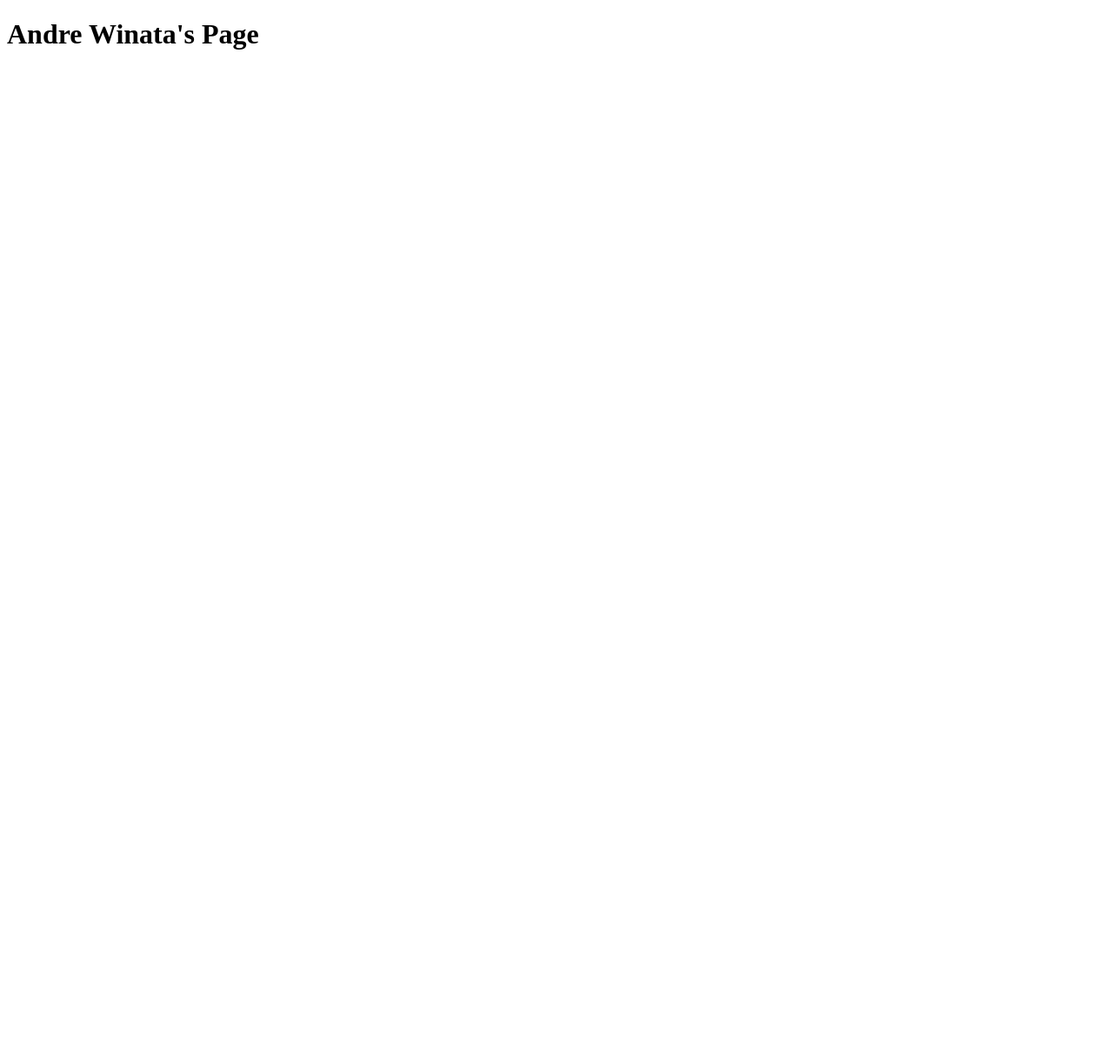
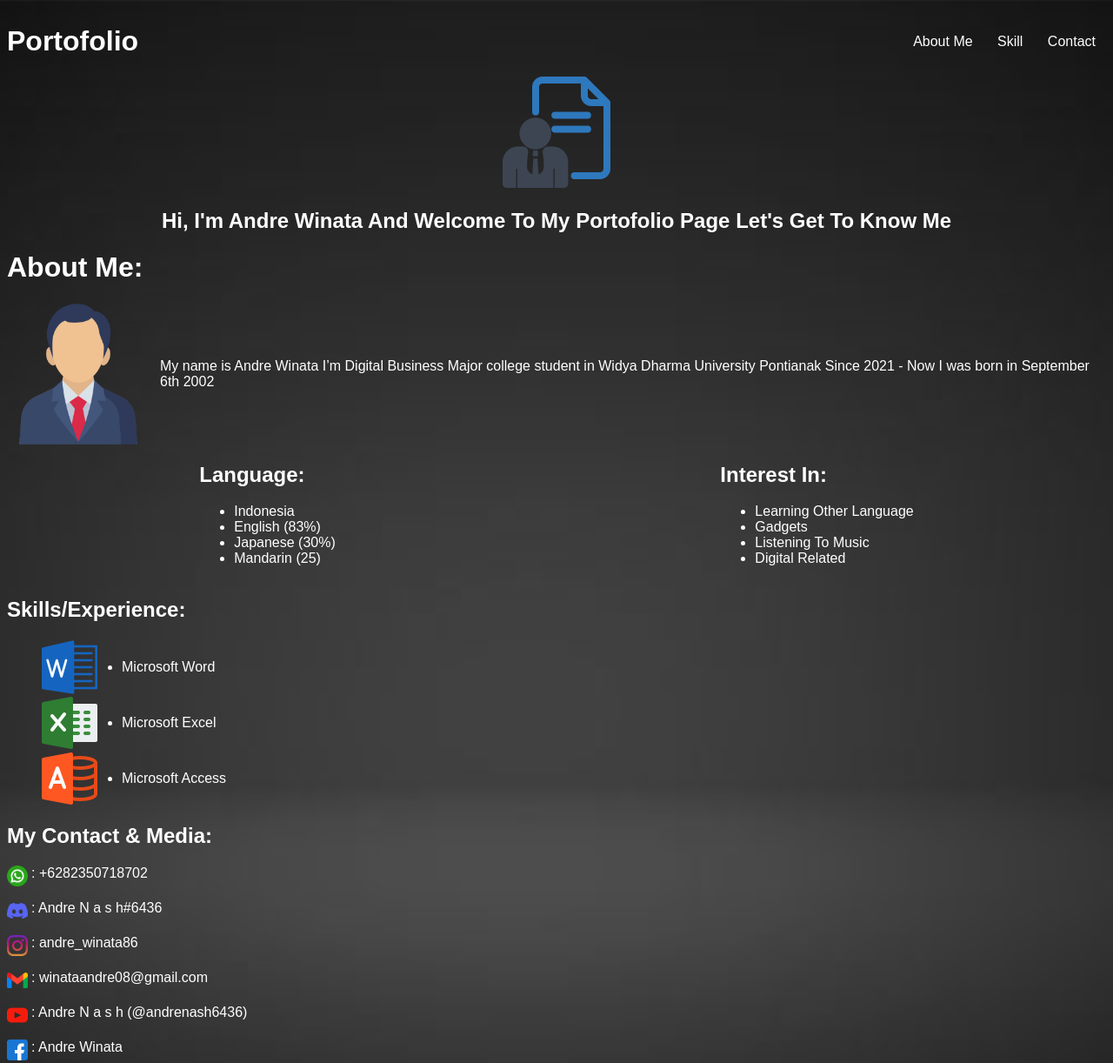
Before and after one commit to AndreWinata08/andrewinata08.github.io, a plain HTML site: page index.html in a window 1280 px wide. Shown: the top 1222 px of the page at 87% size. Before the commit the page ends 800 px from the top, so only its background shows below. Drawn offline with Linux system fonts and the light colour scheme.

Commit message:
Finished

```diff
--- a/index.html
+++ b/index.html
@@ -1,10 +1,113 @@
 <!DOCTYPE html>
 <html>
 <head>
-    <title>Document</title>
+    <style>
+        :root{
+            font-family: sans-serif;
+        }
+        .porto{
+            display: flex;
+            align-items: center;
+            justify-content: space-between;
+        }
+        body{
+            background-image: url(Background.jpg);
+            background-size: cover;
+            background-position: center;
+            color: white;
+        }
+        #intro{
+            text-align: center;
+        }
+        #about{
+            display: flex;
+            justify-content: space-around;
+        }
+        #contact img{
+            width: 24px;
+            vertical-align: text-top;
+            margin-right: 4px;
+        }
+        #skill img{
+            width: 64px;
+            margin-right: 28px;
+        }
+        #skill div{
+            display: flex;
+            align-items: center;
+        }
+        #iden img{
+            width: 164px;
+            margin-right: 12px;
+        }
+        #iden{
+            display: flex;
+            align-items: center;
+        }
+        .porto a{
+            margin: 12px;
+            color: white;
+            text-decoration: none;
+        }
+    </style>
+    <title>Portofolio</title>
 </head>
-
 <body>
-    <h1>Andre Winata's Page</h1>
+    <div class = "porto">
+        <h1>Portofolio</h1>
+       <div><a href="#me">About Me</a> <a href="#skill">Skill</a> <a href="#contact">Contact</a></div>
+    </div>
+    <div id = "intro">
+        <img src="porto.png">
+        <h2>
+            Hi, I'm Andre Winata And Welcome To My Portofolio Page
+            Let's Get To Know Me
+        </h2>
+    </div>
+    <div id = "me">
+        <h1>About Me:</h1>
+        <div id = "iden"><img src="photo.png"><p>
+            My name is Andre Winata
+I’m Digital Business Major college student in Widya Dharma University Pontianak Since 2021 - Now
+I was born in September 6th 2002
+        </p></div>
+        <div id = "about">
+            <div>
+        <h2>Language:</h2>
+        <ul>
+            <li>Indonesia</li>
+            <li>English (83%)</li>
+            <li>Japanese (30%)</li>
+            <li>Mandarin (25)</li>
+        </ul>
+        </div>
+        <div>
+        <h2>Interest In:</h2>
+        <ul>
+            <li>Learning Other Language</li>
+            <li>Gadgets</li>
+            <li>Listening To Music</li>
+            <li>Digital Related</li>
+        </ul>
+        </div>
+        </div>
+    </div>
+    <div id = "skill">
+        <h2>Skills/Experience:</h2>
+        <ul>
+            <div><img src = "word.png"><li>Microsoft Word</li></div>
+            <div><img src = "excel.png"><li>Microsoft Excel</li></div>
+            <div><img src = "access.png"><li>Microsoft Access</li></div>
+        </ul>
+    </div>
+    <div id = "contact">
+        <h2>My Contact & Media:</h2>
+        <p><img src="whatsapp.png">: +6282350718702</p>
+        <p><img src="discord.png">: Andre N a s h#6436</p>
+        <p><img src="instagram.png">: andre_winata86</p>
+        <p><img src="gmail.png">: winataandre08@gmail.com</p>
+        <p><img src="youtube.png">: Andre N a s h (@andrenash6436)</p>
+        <p><img src="facebook.png">: Andre Winata</p>
+    </div>
 </body>
 </html>
```
